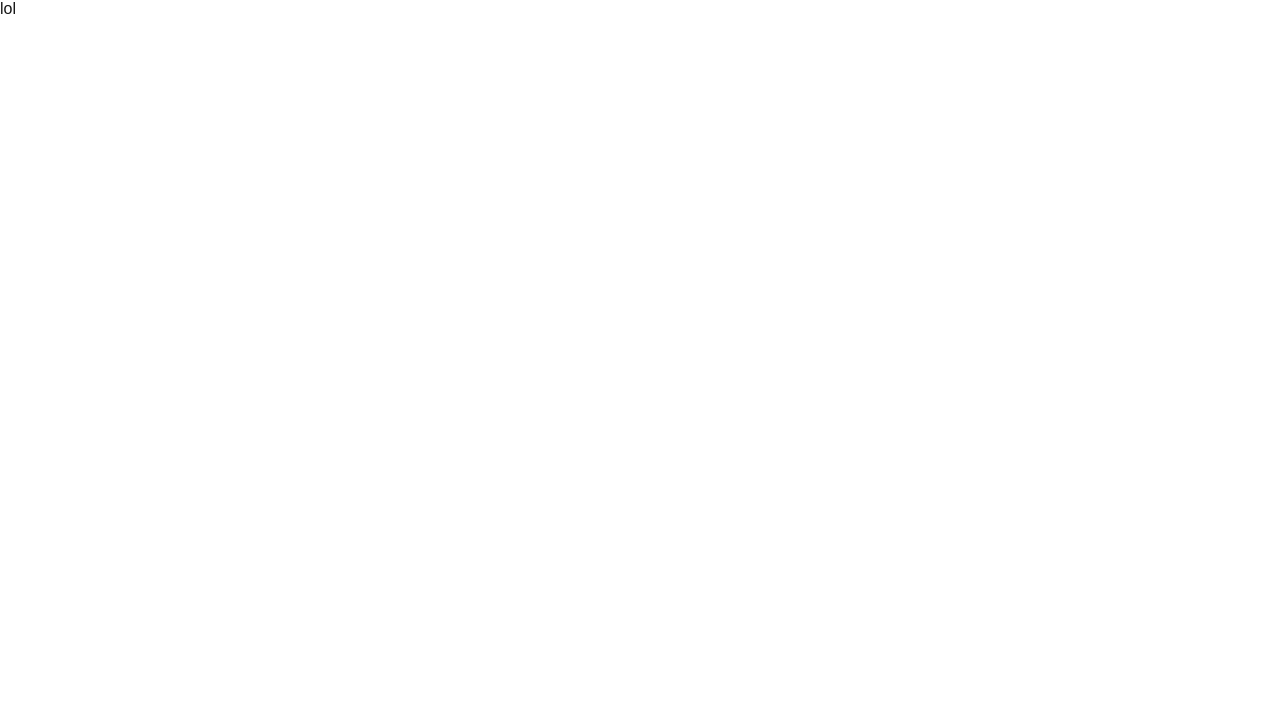
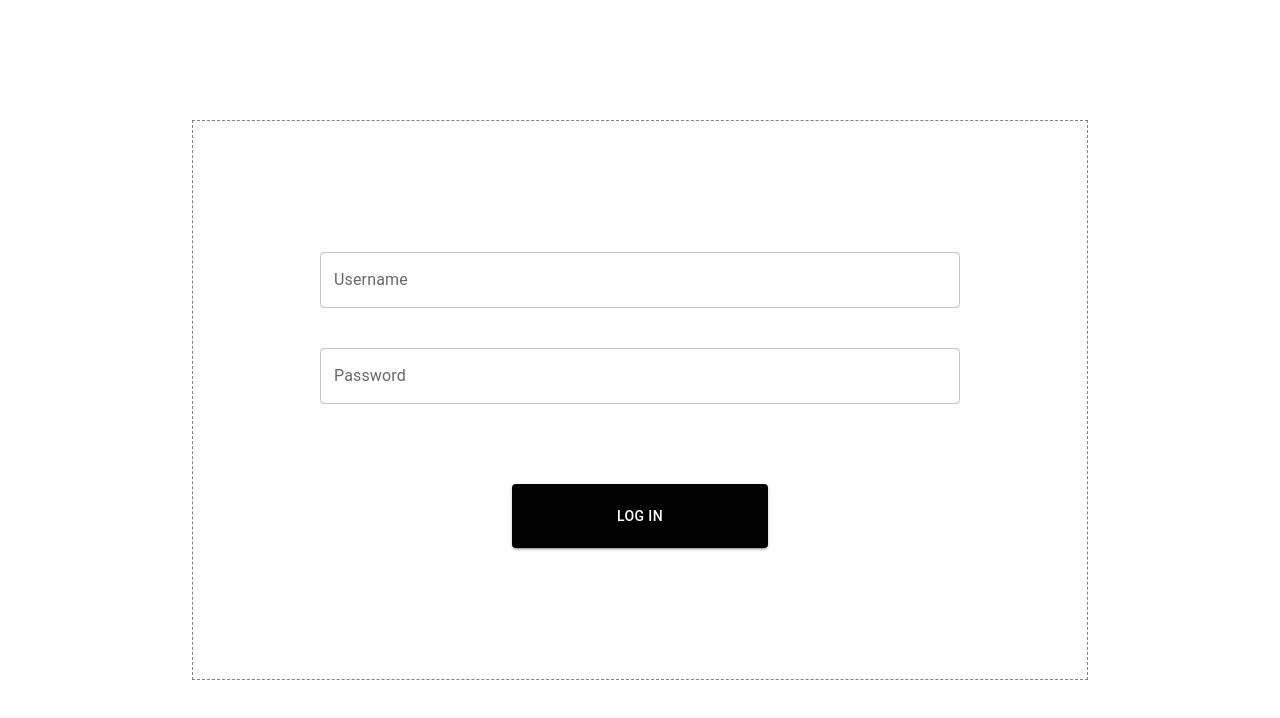
Before and after one commit to Antonako1/ryhmaprojekti, a Next.js app in the folder frontend/: page /LoginRegister in a window 1280 px wide. Shown: the top 718 px of the page. Built offline with nearby package versions, Linux system fonts and the light colour scheme.

Commit message:
Login ui edistynyt

```diff
--- /dev/null
+++ b/frontend/app/LoginRegister/LoginRegister.module.css
@@ -0,0 +1,17 @@
+.LoginRegisterWrapper{
+    display: flex;
+    justify-content: center;
+    align-items: center;
+    height: 100vh;
+}
+
+.LoginRegister {
+    display: flex;
+    justify-content: center;
+    align-items: center;
+    width: 70dvw;
+    height: 70dvh;
+    padding: 2;
+    border: 1px dashed grey;
+    background-color: white;
+}
--- a/frontend/app/LoginRegister/page.tsx
+++ b/frontend/app/LoginRegister/page.tsx
@@ -1,10 +1,37 @@
+import Typography from '@mui/material/Typography';
+import Box from '@mui/material/Box';
+import Stack from '@mui/material/Stack';
+import TextField from '@mui/material/TextField';
+import Button from '@mui/material/Button';
+import styles from './LoginRegister.module.css';
+
 const LoginRegister = () => {
-    console.log('Ty loh, xaxaxa')
     return (
-        <div>
-            lol
+        <div className={styles.LoginRegisterWrapper}>
+            <Box component="section" className={styles.LoginRegister}>
+                <Stack spacing={2} alignItems="center">
+                    <TextField
+                        id="outlined-username-input"
+                        label="Username"
+                        type="text"
+                        style={{ width: '50dvw' }}
+                    />
+                    <TextField
+                        id="outlined-password-input"
+                        label="Password"
+                        type="password"
+                        style={{ width: '50dvw', marginTop: '5dvh' }}
+                    />
+                    <Button
+                        variant="contained"
+                        style={{ width: '20dvw', height: '8dvh' ,backgroundColor: 'black', marginTop: '10dvh' }}
+                        >
+                        Log in
+                    </Button>
+                </Stack>
+            </Box>
         </div>
-    )
+    );
 };
 
 export default LoginRegister;
--- a/frontend/app/globals.css
+++ b/frontend/app/globals.css
@@ -34,9 +34,3 @@ a {
   color: inherit;
   text-decoration: none;
 }
-
-@media (prefers-color-scheme: dark) {
-  html {
-    color-scheme: dark;
-  }
-}
--- a/frontend/app/layout.tsx
+++ b/frontend/app/layout.tsx
@@ -13,8 +13,8 @@ const geistMono = Geist_Mono({
 });
 
 export const metadata: Metadata = {
-  title: "Create Next App",
-  description: "Generated by create next app",
+  title: "Alc & Autos",
+  description: "For the true gangsters",
 };
 
 export default function RootLayout({
```
Also changed, not shown: frontend/app/page.tsx (+0 -14 lines), frontend/package.json (+7 -4 lines), 1 other file (tests, documents, lock files or other folders).
